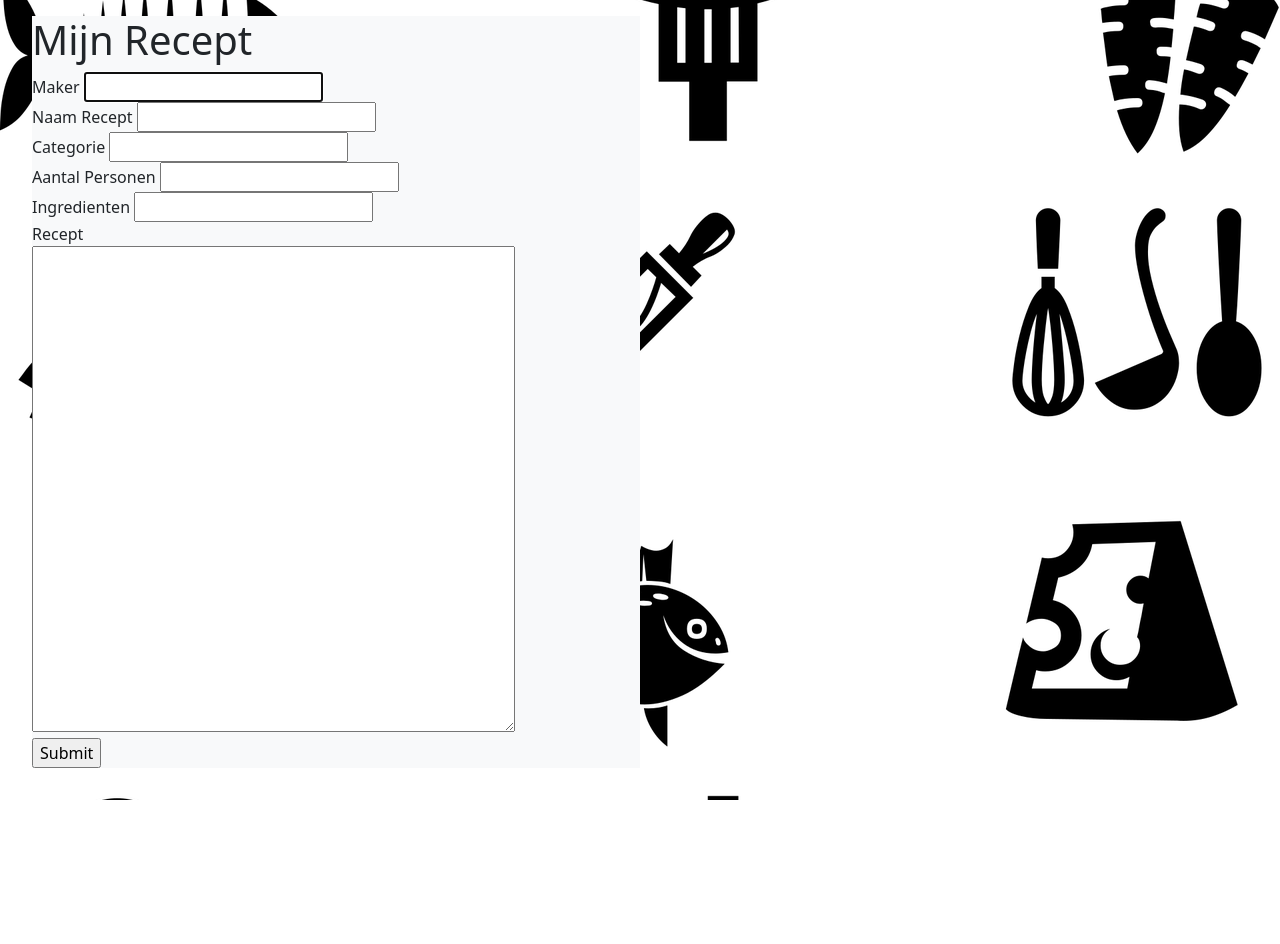
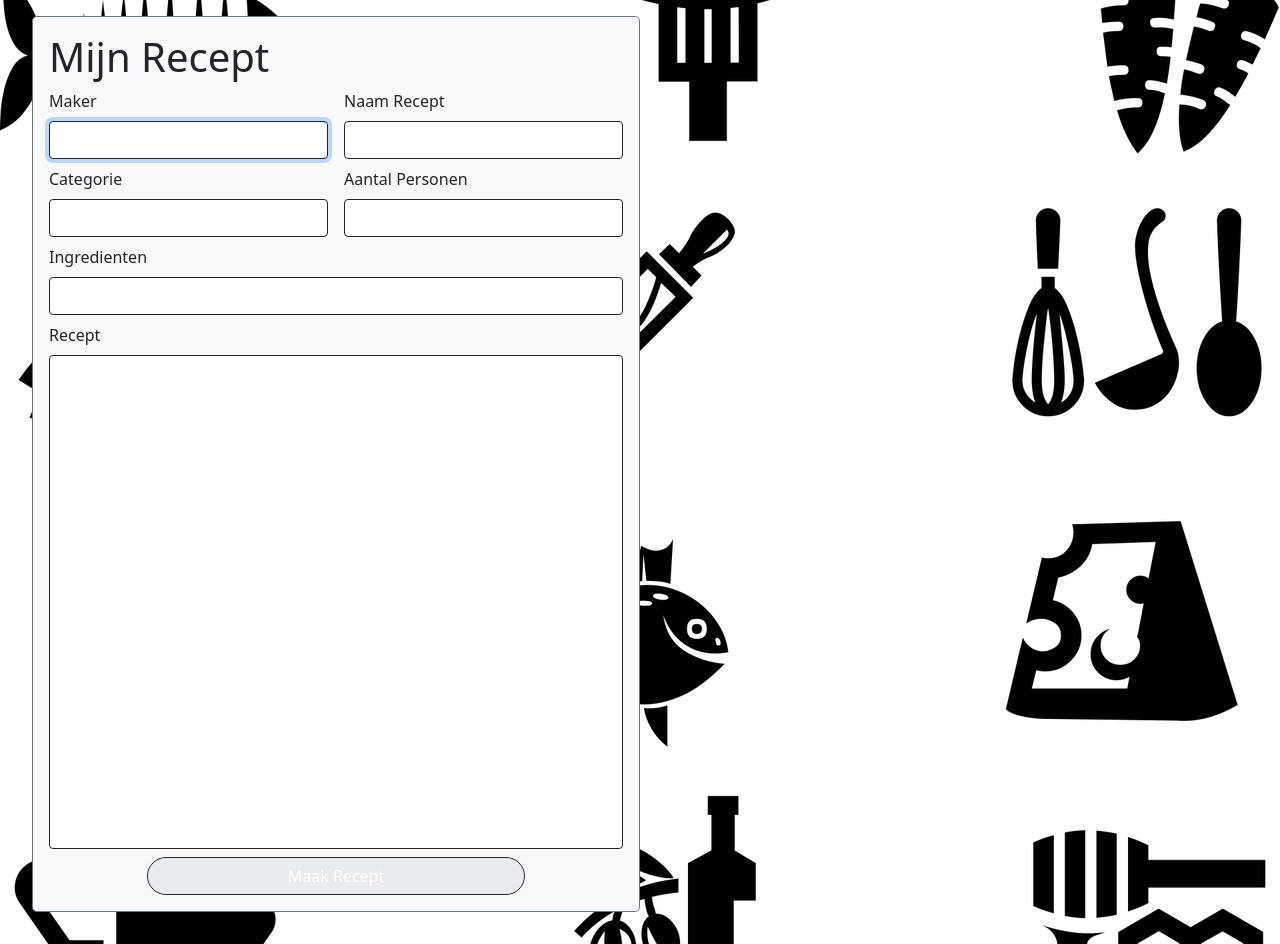
Before and after one commit to TheRealSpectrum/SpaceDuck-receptenboek, a PHP site: page /create.php in a window 1280 px wide. Shown: the part 86-1030 px from the top of the page. Before the commit the page ends 886 px from the top, so only its background shows below. Run offline with PHP 8.4, Linux system fonts and the light colour scheme.

Commit message:
changes to style create form

```diff
--- a/assets/css/style.css
+++ b/assets/css/style.css
@@ -5,6 +5,11 @@
 body {
     background-image: url("food-icons-6020483_1280.png");
 }
+
 section {
     --bs-secondary: #6c757d;
 }
+
+textarea {
+    resize: none;
+}
--- a/create.php
+++ b/create.php
@@ -3,23 +3,37 @@
     require_once("functions/init.php");
     include("parts/header.php");
 ?>
-    <section class="bg-light w-50" >
+    <section class="bg-light w-50 p-3 border border-secondary rounded-3" >
         <h1>Mijn Recept</h1>
 
-        <form action="./parts/insert.php" method="post">
-            <label for="maker">Maker</label>
-            <input type="text" name="naam_maker" required autofocus="autofocus"><br>
-            <label for="naam recept">Naam Recept</label>
-            <input type="text" name="naam_recept" required><br>
-            <label for="categorie">Categorie</label>
-            <input type="text" name="naam_categorie" required><br>
-            <label for="aantal personen">Aantal Personen</label>
-            <input type="number" name="aantal_personen" required><br>
-            <label for="ingredienten">Ingredienten</label>
-            <input type="text" name="ingredienten" required><br>
-            <label for="recept">Recept</label><br>
-            <textarea id="recept" name="recept" rows="20" cols="50" required ></textarea><br>
-            <input type="submit">
+        <form action="./parts/insert.php" class="row gy-2 gx-3 align-items-center" method="post">
+            <div class="col-md-6">
+                <label class="form-label" for="maker">Maker</label>
+                <input class="form-control border border-dark" id="maker" type="text" name="naam_maker" required autofocus="autofocus">
+            </div>
+            <div class="col-md-6">
+                <label class="form-label" for="naam-recept">Naam Recept</label>
+                <input class="form-control border border-dark" id="naam-recept" type="text" name="naam_recept" required>
+            </div>
+            <div class="col-md-6">
+                <label class="form-label" for="categorie">Categorie</label>
+                <input class="form-control border border-dark" id="categorie" type="text" name="naam_categorie" required>
+            </div>
+            <div class="col-md-6">
+                <label class="form-label" for="aantal-personen">Aantal Personen</label>
+                <input class="form-control border border-dark" id="aantal-personen" type="number" name="aantal_personen" required>
+            </div>
+            <div class="col-12">
+                <label class="form-label" for="ingredienten">Ingredienten</label>
+                <input class="form-control border border-dark" id="ingredienten" type="text" name="ingredienten" required>
+            </div>
+            <div class="col-12">
+                <label class="form-label" for="recept">Recept</label>
+                <textarea class="form-control border border-dark" id="recept" name="recept" rows="20" cols="50" required ></textarea>
+            </div>
+            <div class="col-8 offset-md-2">
+                <input type="submit" name="submit" class="btn btn-secondary form-control rounded-pill border border-dark" value="Maak Recept">
+            </div>
         </form>
 
     </section>
```
